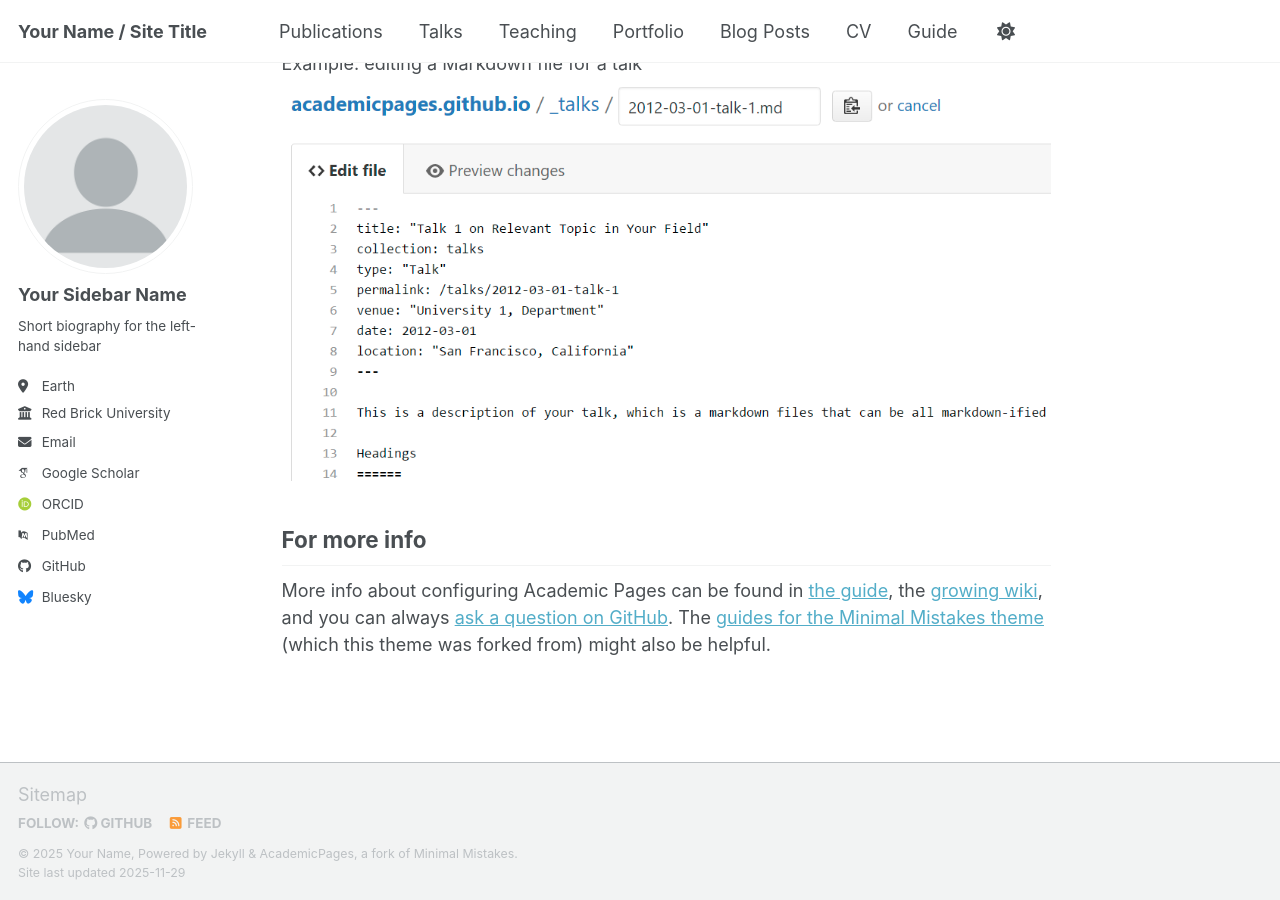
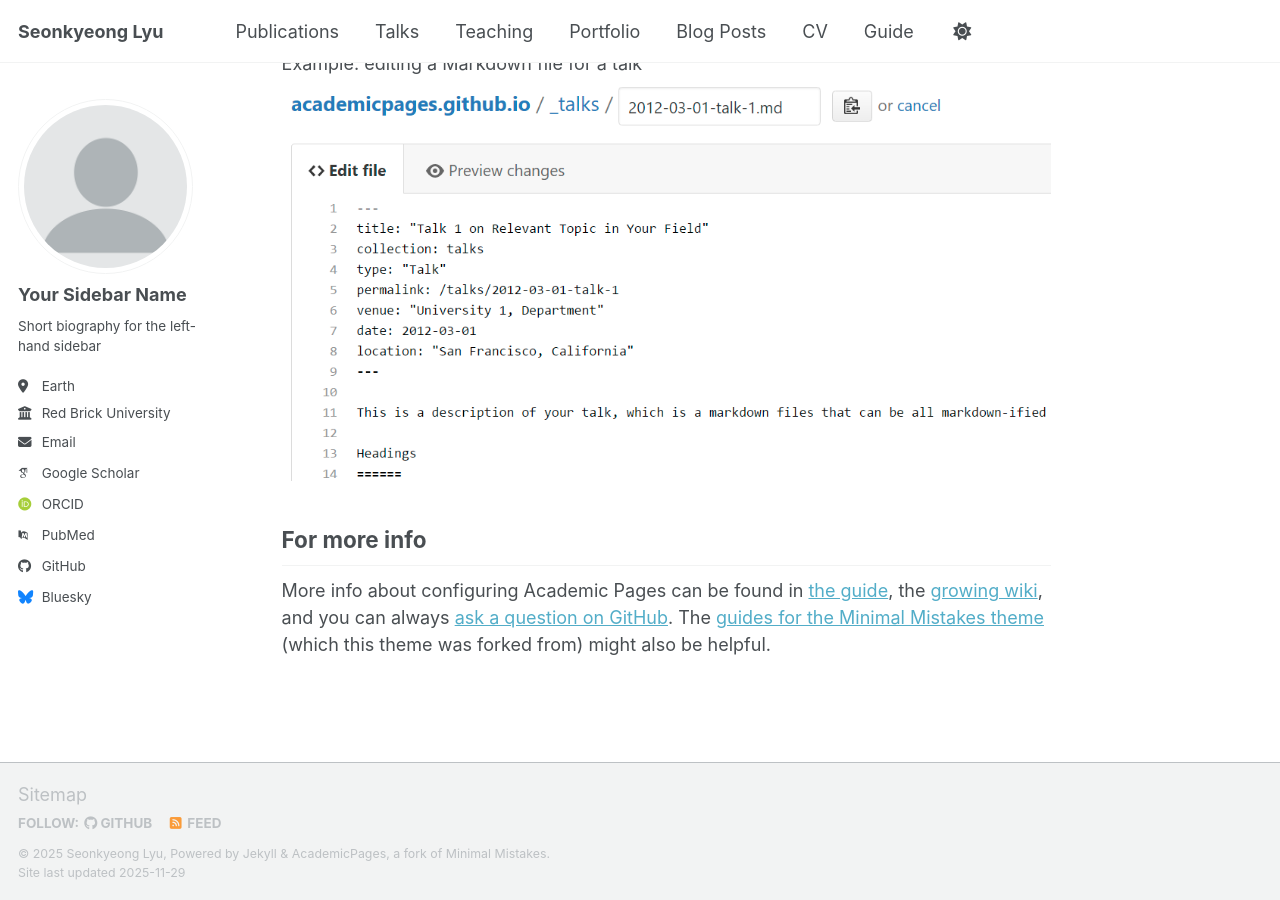
Before and after one commit to s-lyu/s-lyu.github.io, a Jekyll site: the page built from _pages/about.md, in a window 1280 px wide and 900 px high, scrolled down 2718 px. Built offline with Jekyll 4.4.1, drawn with Linux system fonts in a browser that asks for light colours; some web fonts are replaced; a script bundle is joined from its source files by our own code; library files that are not in the unit come from our copies.

Commit message:
Update site title and personal information

```diff
--- a/_config.yml
+++ b/_config.yml
@@ -9,11 +9,11 @@
 # Basic Site Settings
 locale                   : "en-US"
 site_theme               : "default" # Currently available options are "default", "air"
-title                    : "Your Name / Site Title"
+title                    : "Seonkyeong Lyu"
 title_separator          : "-"
-name                     : &name "Your Name"
+name                     : &name "Seonkyeong Lyu"
 description              : &description "Your Name's academic portfolio"   # Update this with a general description of your site, this is the default if not overridden by a page
-url                      : https://academicpages.github.io # The base hostname & protocol for your site e.g. "https://[your GitHub username].github.io",
+url                      : https://s-lyu.github.io # The base hostname & protocol for your site e.g. "https://[your GitHub username].github.io",
                                                            # or if you already have some other page hosted on Github then use "https://[your GitHub username].github.io/[Your Repo Name]"
 baseurl                  : "" # the subpath of your site, e.g. "/blog"
 repository               : "academicpages/academicpages.github.io"
```
